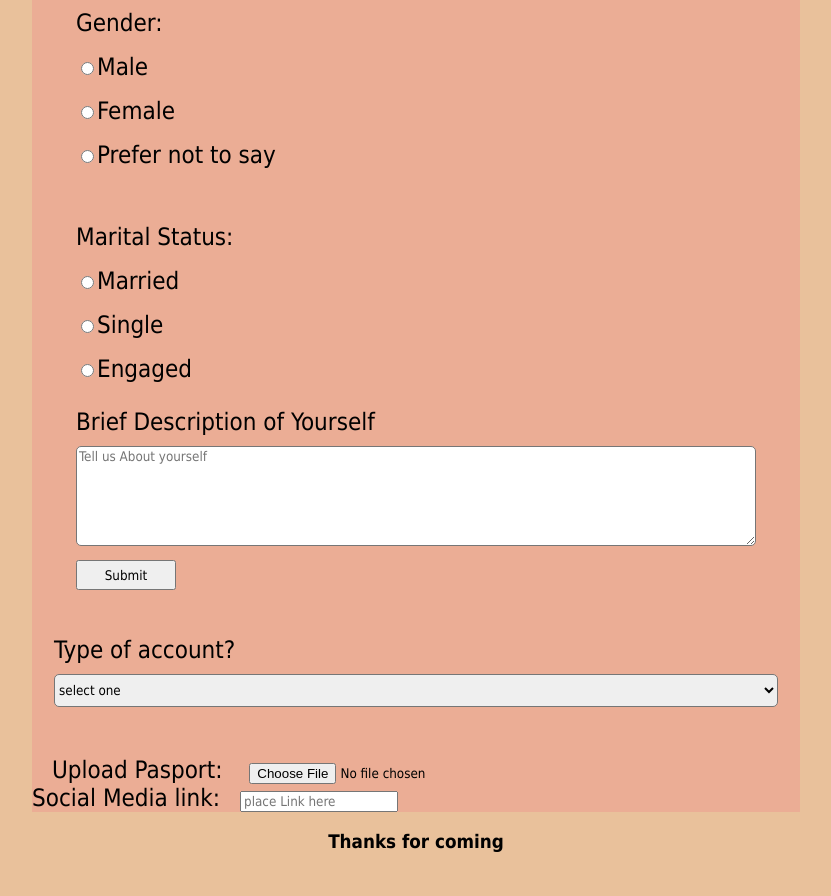
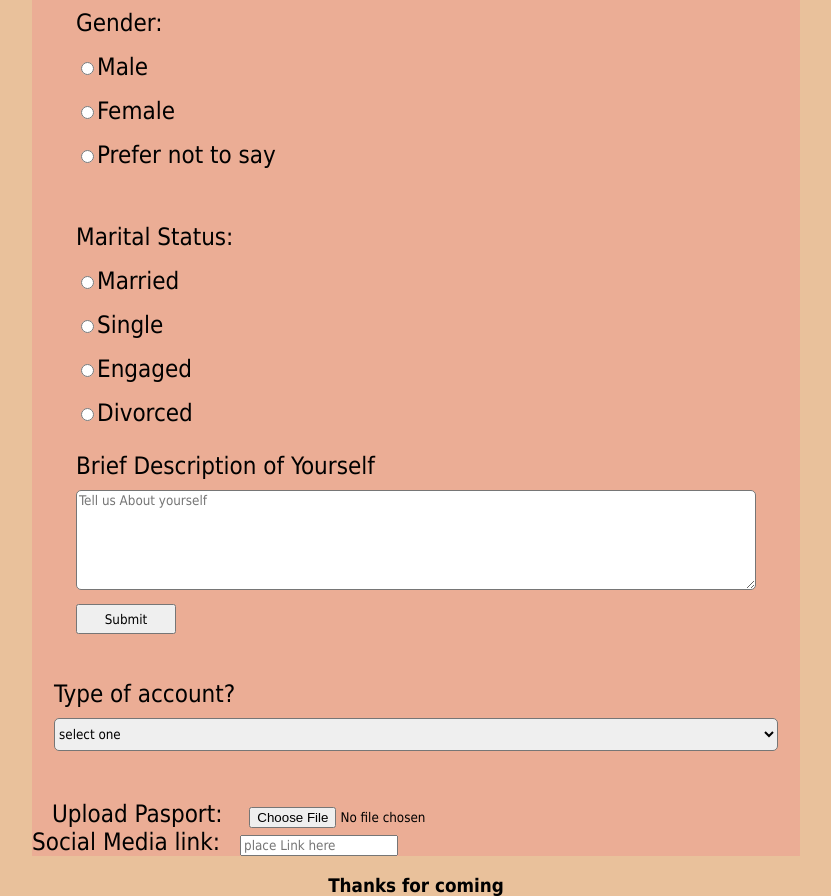
Before and after one commit to Evarmedia/skillharvest, a plain HTML site: page Week3/index.html in a window 1280 px wide. Shown: the part 1019-1915 px from the top of the page, without its empty margins (224-1055 px from the left). Before the commit the page ends 1871 px from the top, so only its background shows below. Drawn offline with Linux system fonts and the light colour scheme.

Commit message:
Update index.html

```diff
--- a/Week3/index.html
+++ b/Week3/index.html
@@ -39,6 +39,7 @@
           <input id="referrer" type="radio" name="m-y-n" value="marriede" />Married <br>
           <input id="referrer" type="radio" name="m-y-n" value="single" />Single<br>
           <input id= referrer" type="radio" name="m-y-n" value="engaged" />Engaged <br>
+          <input id= referrer" type="radio" name="m-y-n" value="engaged" />Divorced <br>
         </label>
       </fieldset>
 
```
